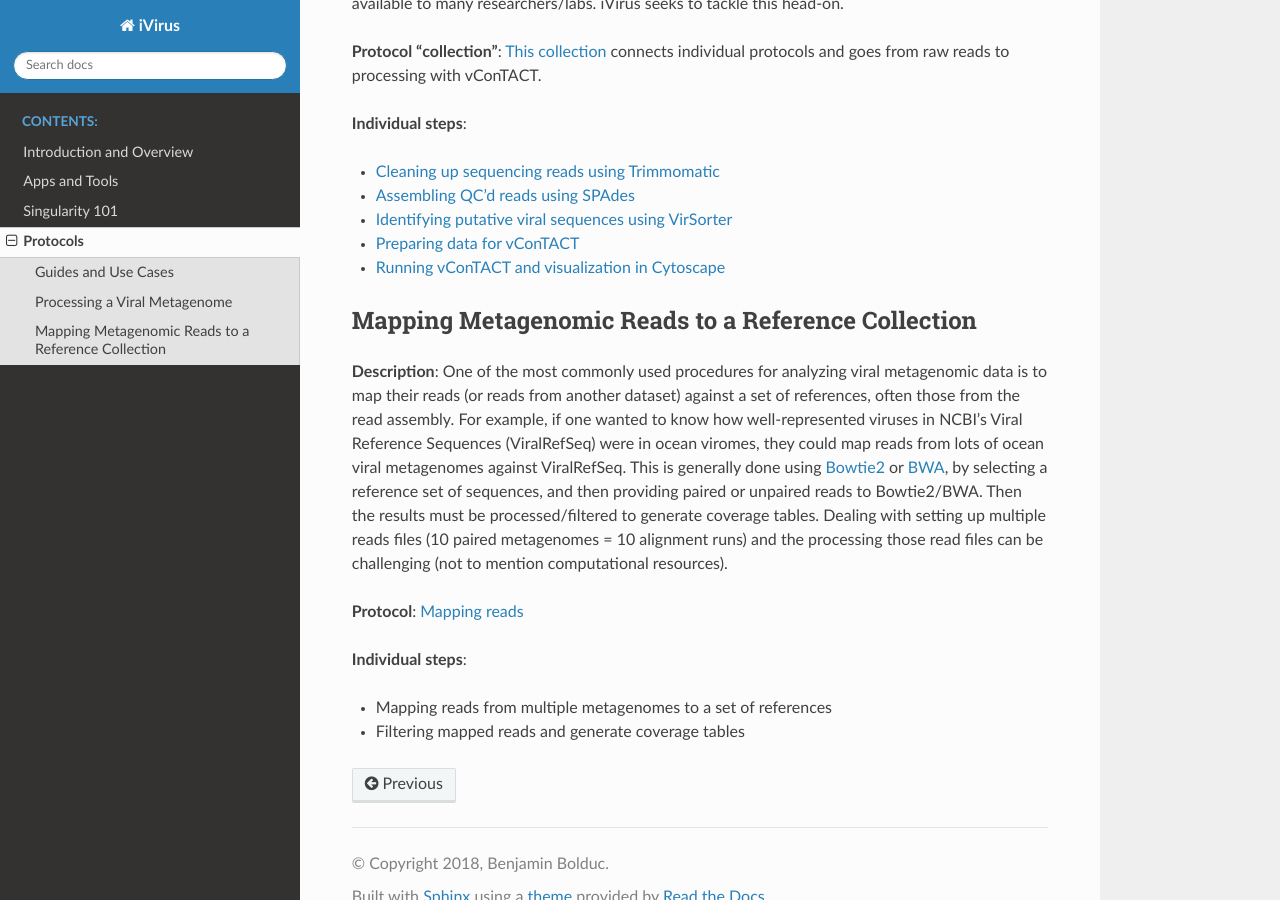
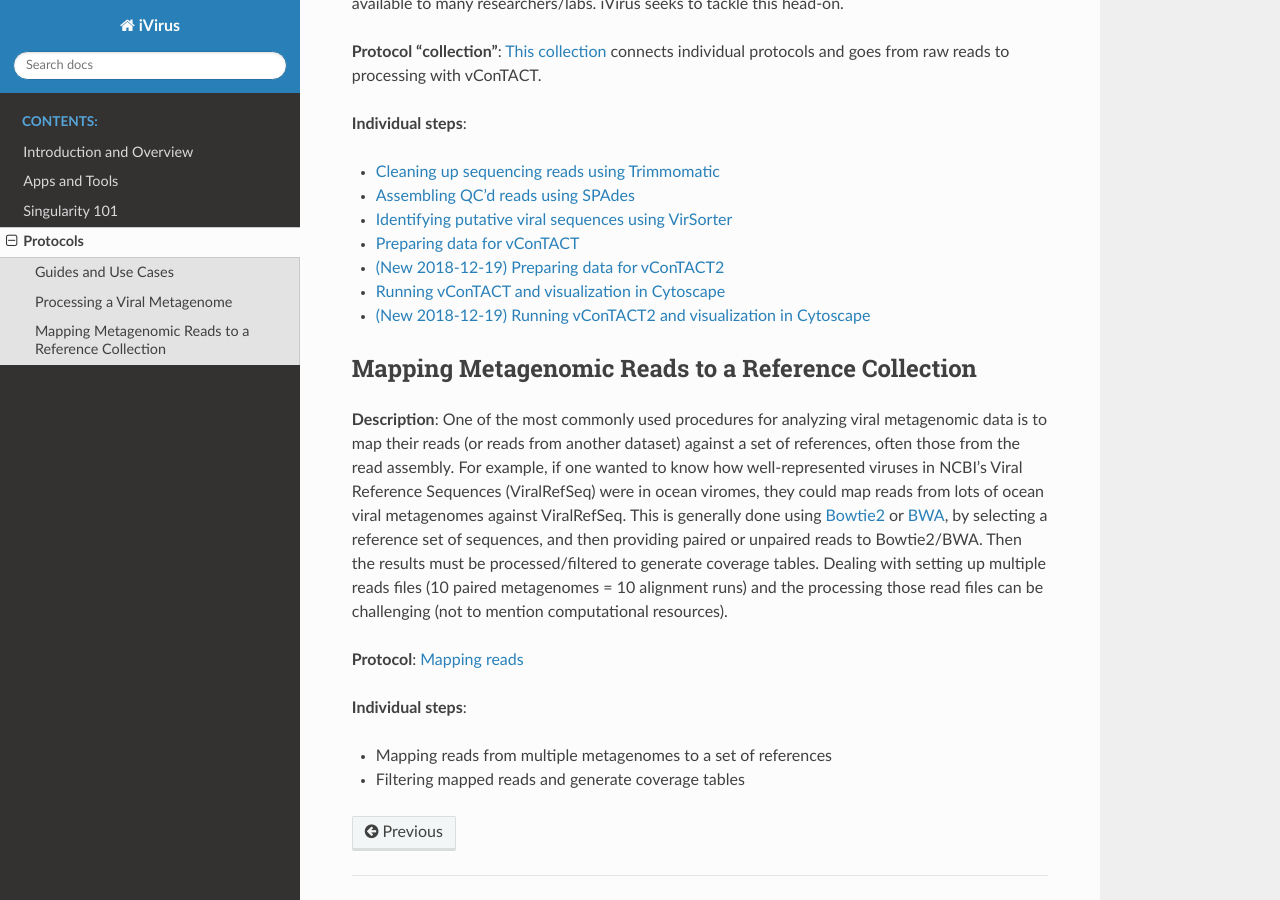
Before and after one commit to MAVERIC-Labs/iVirus, a Sphinx documentation site: the page built from docs/source/Protocols.rst, in a window 1280 px wide and 900 px high, scrolled down 1096 px. Built offline with Sphinx 7.4.7 and the Read the Docs theme 2.0.0, drawn with Linux system fonts in a browser that asks for light colours; formulas are drawn with MathJax 3.

Commit message:
Update protocols

```diff
--- a/docs/source/Protocols.rst
+++ b/docs/source/Protocols.rst
@@ -46,7 +46,9 @@ connects individual protocols and goes from raw reads to processing with vConTAC
 * `Assembling QC'd reads using SPAdes <https://www.protocols.io/view/Assembling-Viral-Metagenomic-Data-with-SPAdes-Cyve-evzbe76>`_
 * `Identifying putative viral sequences using VirSorter <https://www.protocols.io/view/Identifying-Viral-Sequences-Using-VirSorter-Cyvers-ev2be8e>`_
 * `Preparing data for vConTACT <https://www.protocols.io/view/Preparing-Data-for-vContact-from-Proteins-Cyverse-ev7be9n>`_
+* `(New 2018-12-19) Preparing data for vConTACT2 <https://dx.doi.org/10.17504/protocols.io.wigfcbw>`_
 * `Running vConTACT and visualization in Cytoscape <https://www.protocols.io/view/Applying-vContact-to-Viral-Sequences-and-Visualizi-ev8be9w>`_
+* `(New 2018-12-19) Running vConTACT2 and visualization in Cytoscape <https://dx.doi.org/10.17504/protocols.io.wijfccn>`_
 
 Mapping Metagenomic Reads to a Reference Collection
 ---------------------------------------------------
```
